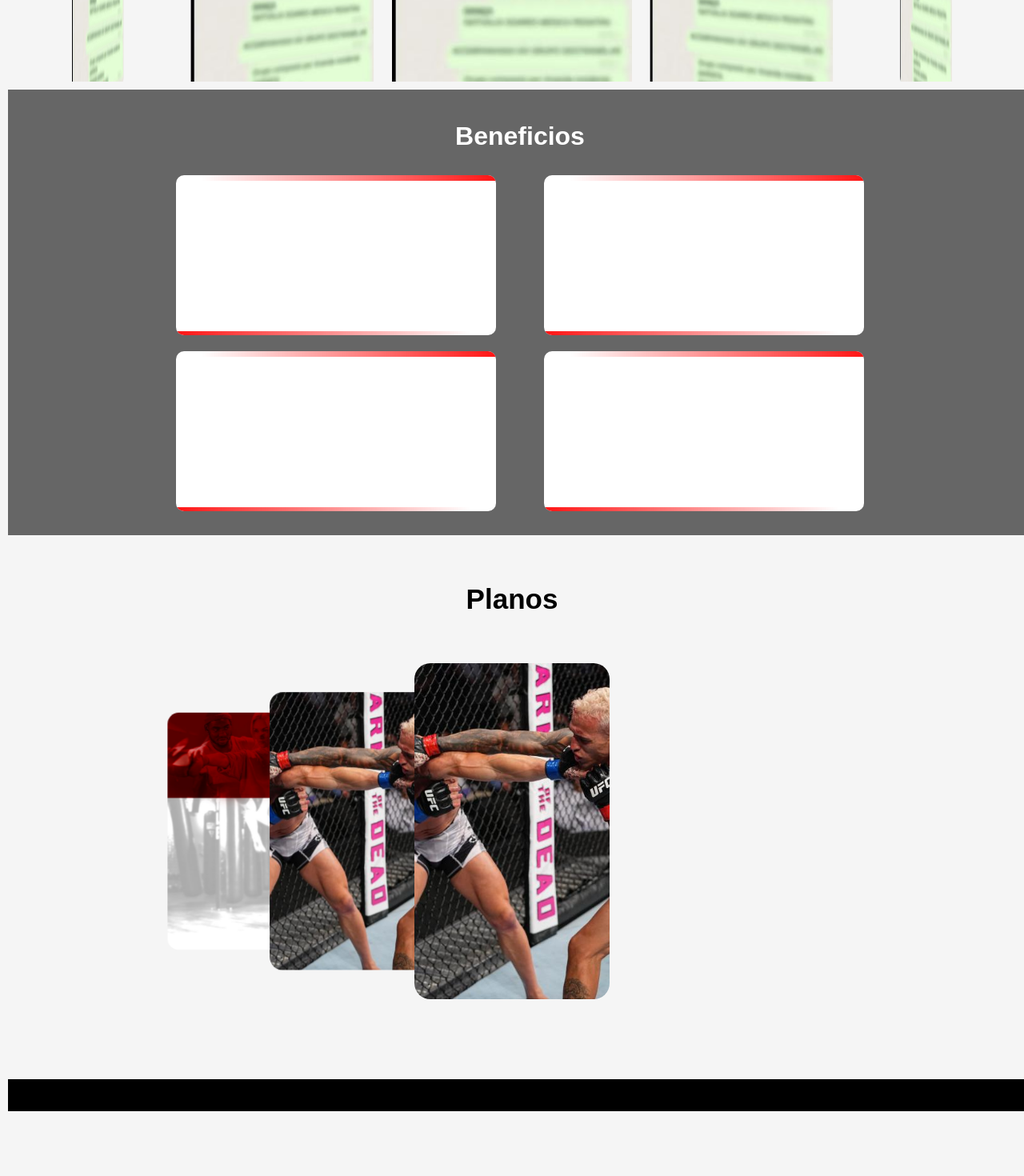
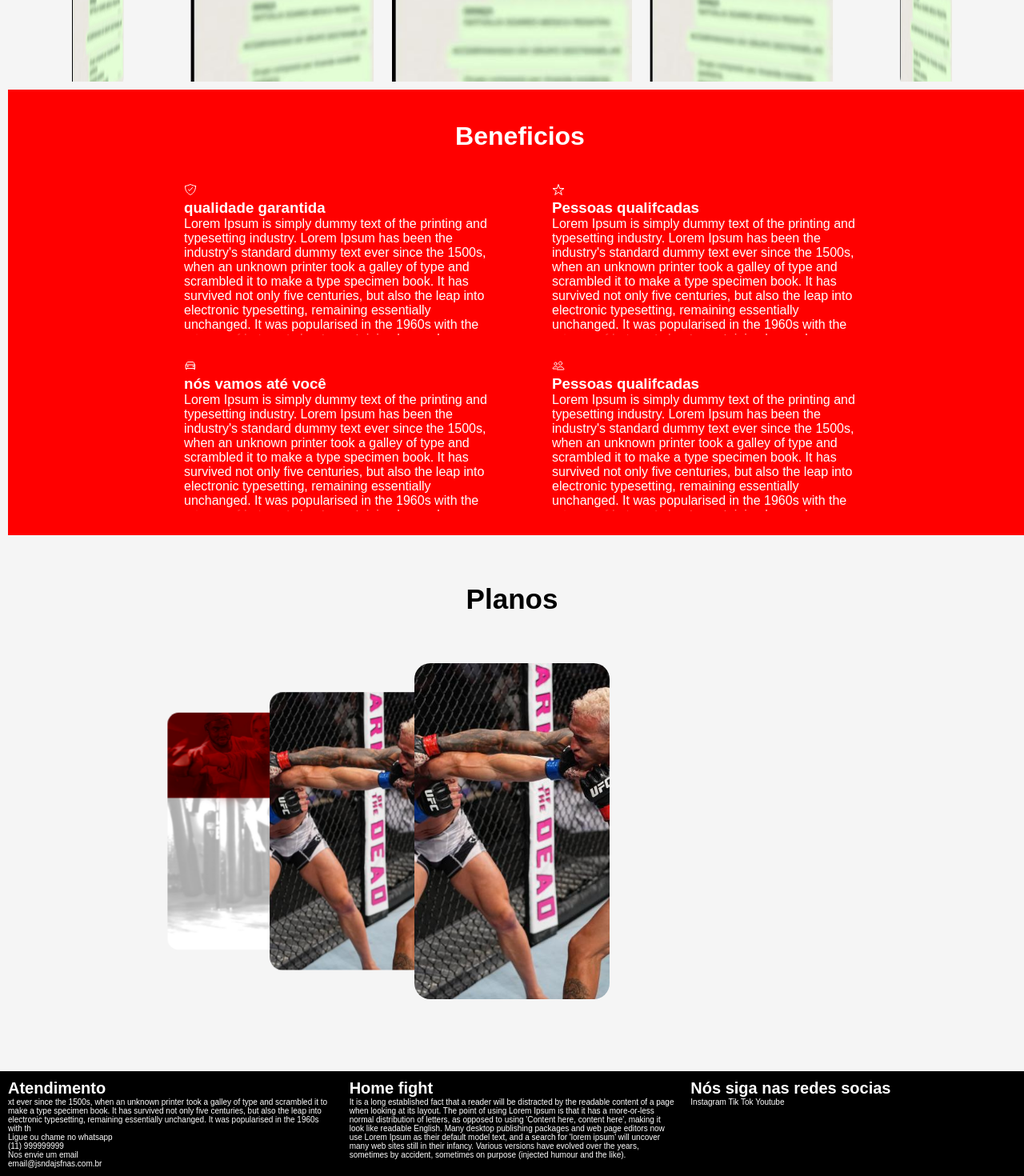
Before and after one commit to karasucyber/Fight_2.0, a Next.js app: page / in a window 1280 px wide. Shown: the part 1661-3131 px from the top of the page at 80% size. Before the commit the page ends 3060 px from the top, so only its background shows below. Built offline with nearby package versions, Linux system fonts and the light colour scheme.

Commit message:
estrutura pronta

```diff
--- a/Componentes/Beneficios /Beneficions.tsx
+++ b/Componentes/Beneficios /Beneficions.tsx
@@ -1,5 +1,7 @@
 import React from "react";
 import * as S from "./style";
+import { IonIcon } from '@ionic/react';
+
 
 
 
@@ -13,17 +15,25 @@
 
 
       <S.Card>
+      <IonIcon name="shield-checkmark-outline"></IonIcon>
+      <h3> qualidade garantida</h3>
+
        <S.span1></S.span1>
        <S.span2></S.span2>
         <S.span3></S.span3>
         <S.span4></S.span4>
+        <p>Lorem Ipsum is simply dummy text of the printing and typesetting industry. Lorem Ipsum has been the industry's standard dummy text ever since the 1500s, when an unknown printer took a galley of type and scrambled it to make a type specimen book. It has survived not only five centuries, but also the leap into electronic typesetting, remaining essentially unchanged. It was popularised in the 1960s with the release of Letraset sheets containing Lorem Ipsum passages, and more recently with desktop publishing software like Aldus PageMaker including versions of Lorem Ipsum. </p>
      </S.Card>
 
      <S.Card>
+     <IonIcon name="star-outline"></IonIcon>
+     <h3> Pessoas qualifcadas</h3>
        <S.span1></S.span1>
        <S.span2></S.span2>
         <S.span3></S.span3>
         <S.span4></S.span4>
+        <p>Lorem Ipsum is simply dummy text of the printing and typesetting industry. Lorem Ipsum has been the industry's standard dummy text ever since the 1500s, when an unknown printer took a galley of type and scrambled it to make a type specimen book. It has survived not only five centuries, but also the leap into electronic typesetting, remaining essentially unchanged. It was popularised in the 1960s with the release of Letraset sheets containing Lorem Ipsum passages, and more recently with desktop publishing software like Aldus PageMaker including versions of Lorem Ipsum. </p>
+
      </S.Card>
 
       </S.ContainerCard>
@@ -32,17 +42,26 @@
 
 
       <S.Card>
+      <IonIcon name="car-outline"></IonIcon>
+      <h3> nós vamos até você</h3>
+
        <S.span1></S.span1>
        <S.span2></S.span2>
         <S.span3></S.span3>
         <S.span4></S.span4>
+        <p>Lorem Ipsum is simply dummy text of the printing and typesetting industry. Lorem Ipsum has been the industry's standard dummy text ever since the 1500s, when an unknown printer took a galley of type and scrambled it to make a type specimen book. It has survived not only five centuries, but also the leap into electronic typesetting, remaining essentially unchanged. It was popularised in the 1960s with the release of Letraset sheets containing Lorem Ipsum passages, and more recently with desktop publishing software like Aldus PageMaker including versions of Lorem Ipsum. </p>
+
      </S.Card>
 
      <S.Card>
-       <S.span1></S.span1>
+     <IonIcon name="people-outline"></IonIcon>
+     <h3> Pessoas qualifcadas </h3>
+        <S.span1></S.span1>
        <S.span2></S.span2>
         <S.span3></S.span3>
         <S.span4></S.span4>
+        <p>Lorem Ipsum is simply dummy text of the printing and typesetting industry. Lorem Ipsum has been the industry's standard dummy text ever since the 1500s, when an unknown printer took a galley of type and scrambled it to make a type specimen book. It has survived not only five centuries, but also the leap into electronic typesetting, remaining essentially unchanged. It was popularised in the 1960s with the release of Letraset sheets containing Lorem Ipsum passages, and more recently with desktop publishing software like Aldus PageMaker including versions of Lorem Ipsum. </p>
+
      </S.Card>
 
       </S.ContainerCard>
--- a/Componentes/Beneficios /style.ts
+++ b/Componentes/Beneficios /style.ts
@@ -9,19 +9,16 @@
 width: 100%;
 padding: 20px;
 margin: 10px;
-background-image: url("");
-background-color: #666666;
+background-color: red;
 `;
 
 export const Card = styled.div `
 border-radius: 10px;
   position: relative;
-  background: #555;
   width: 400px;
   height: 200px;
   overflow: hidden;
-  background-color: #fff;
-  color: #000;
+  color: white;
   background-size: cover;
   padding: 10px;
   @media only screen and (max-width: 768px) {
@@ -57,7 +54,6 @@
   width: 100%;
   height: 7px;
   background: linear-gradient(to right, transparent, red);
-  animation: ${animar1} 2s linear infinite;
   animation-delay: 1s;
   &:hover {
   }
@@ -78,7 +74,6 @@
   right: 0;
   width: 4%;
   height: 100%;
-  animation: ${animar2} 2s linear infinite;
 
 
   animation-delay: 1s;
@@ -100,7 +95,6 @@
   width: 100%;
   height: 5px;
   background: linear-gradient(to left, transparent, red);
-  animation: ${animar3} 2s linear infinite;
   animation-delay: 1s;
 `;
 const animar4 = keyframes`
@@ -119,7 +113,6 @@
   width: 7px;
   height: 100%;
   animation-delay: 1s;
-  animation: ${animar4} 2s linear infinite;
 
 
 `;
--- a/Componentes/Footer/Footer.tsx
+++ b/Componentes/Footer/Footer.tsx
@@ -1,8 +1,34 @@
 import React from "react";
 import * as S from "./style";
+import { IonIcon } from '@ionic/react';
+
 export const Footer = ()=>{
     return(<>
-    <S.Container></S.Container>
+    <S.Container>
+        <S.Column>
+            <h1> Atendimento </h1>
+            <p> xt ever since the 1500s, when an unknown printer took a galley of type and scrambled it to make a type specimen book. It has survived not only five centuries, but also the leap into electronic typesetting, remaining essentially unchanged. It was popularised in the 1960s with th </p>
+
+            <p> Ligue ou chame no whatsapp </p>
+            <p> (11) 999999999 </p>
+
+            <p> Nos envie um email </p>
+            <p> email@jsndajsfnas.com.br </p>
+
+        </S.Column>
+        <S.Column>
+            <h1> Home fight </h1>
+            <p> It is a long established fact that a reader will be distracted by the readable content of a page when looking at its layout. The point of using Lorem Ipsum is that it has a more-or-less normal distribution of letters, as opposed to using 'Content here, content here', making it look like readable English. Many desktop publishing packages and web page editors now use Lorem Ipsum as their default model text, and a search for 'lorem ipsum' will uncover many web sites still in their infancy. Various versions have evolved over the years, sometimes by accident, sometimes on purpose (injected humour and the like).</p>
+
+        </S.Column>
+        <S.Column>
+            <h1> Nós siga nas redes socias</h1>
+            <a> Instagram</a>
+             <a> Tik Tok</a>
+             <a> Youtube</a>
+        </S.Column>
+
+    </S.Container>
 
 
     </>)
--- a/Componentes/Footer/style.ts
+++ b/Componentes/Footer/style.ts
@@ -1,15 +1,18 @@
-import styled from "styled-components";
+import React from 'react';
+import styled from 'styled-components';
 
 export const Container = styled.div`
-display: flex;
-flex-direction: column;
-justify-content: center;
-align-items: center;
-height: 100%;
-width: 100%;
-padding: 20px;
-margin: 10px;
-background-image: url("");
-background-color: black;
+  display: flex;
+  justify-content: space-between;
+  background: black;
+  height: 100%;
+  width: 100%;
+`;
 
+export const Column = styled.div`
+  flex: 1;
+  padding: 10px;
+
+  font-size: 10px;
+  color: white
 `;
```
